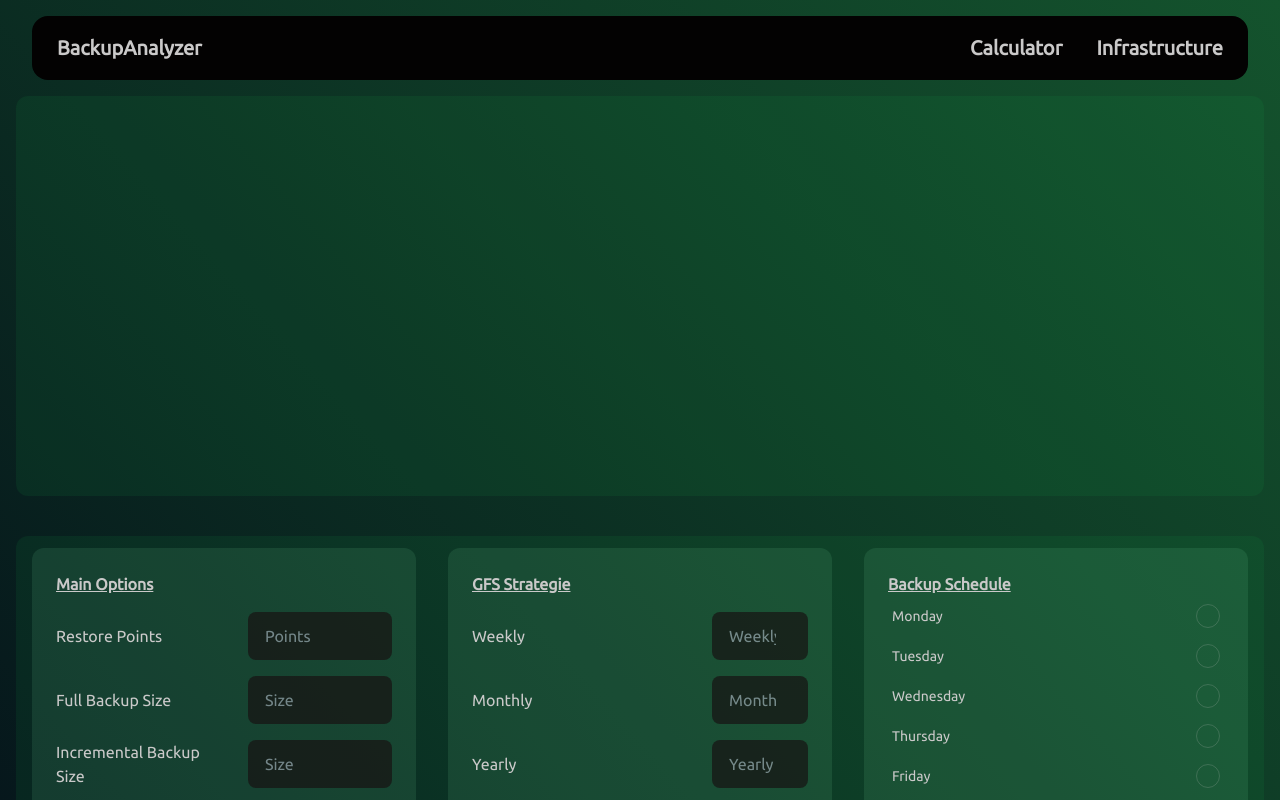
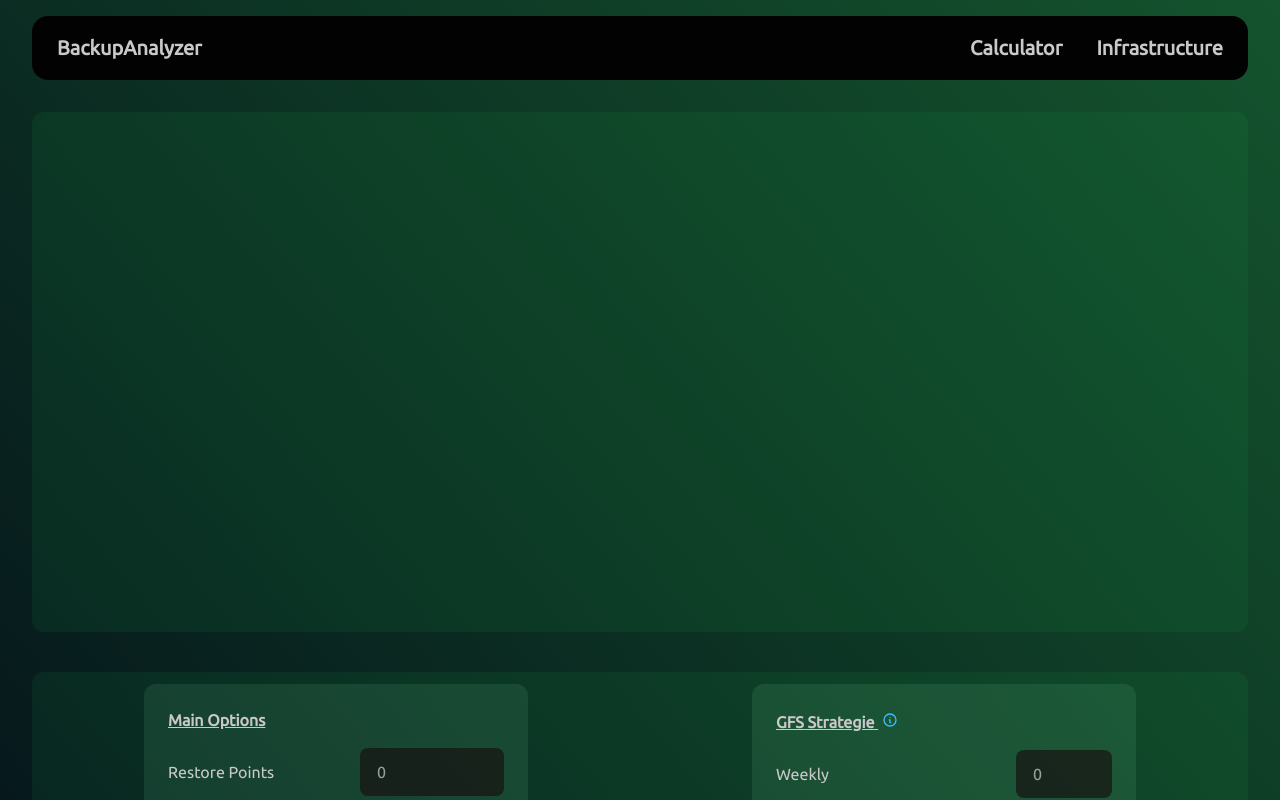
Before and after one commit to Megakuul/backup-analyzer, a SvelteKit app: page /calc in a window 1280 px wide. Shown: the top 800 px of the page. Built offline with nearby package versions, Linux system fonts and the light colour scheme.

Commit message:
Added GFS processor + Main Canvas

```diff
--- a/src/routes/+layout.svelte
+++ b/src/routes/+layout.svelte
@@ -34,6 +34,12 @@
 		box-sizing: border-box;
 	}
 
+	@media (min-width: 1200px) {
+		main {
+			padding: 2rem;
+		}
+	}
+
 	footer {
 		display: flex;
 		flex-direction: column;
--- a/src/routes/calc/+page.svelte
+++ b/src/routes/calc/+page.svelte
@@ -1,4 +1,5 @@
 <script>
+    import { base } from "$app/paths";
     /**
      * @typedef {('Monday' | 'Tuesday' | 'Wednesday' | 'Thursday' | 'Friday' | 'Saturday' | 'Sunday')} DAY
     */
@@ -11,10 +12,22 @@
     const GFS_LOCSTORE_KEY = "conf_gfs";
     const MAIN_OPTIONS_LOCSTORE_KEY = "conf_main_options";
 
+    const DEF_GFS_WEEKLY_POINT = "Sunday";
+
+
+    /**
+     * @typedef {Object} BACKUP
+     * @property {boolean} full
+     * @property {boolean} weekly
+     * @property {boolean} monthly
+     * @property {boolean} yearly
+     * @property {number} size
+    */
+
     /**
      * @typedef {Object} WEEKDAY
      * @property {DAY} day
-     * @property {number} points
+     * @property {Array<BACKUP>} points
      * @property {boolean} exec
      * @property {boolean} full
     */
@@ -35,13 +48,13 @@
 
     /** @type {WEEKDAY[]} */
     let weekdays = [
-        { day: 'Monday', points: 0, exec: false, full: false },
-        { day: 'Tuesday', points: 0, exec: false, full: false },
-        { day: 'Wednesday', points: 0, exec: false, full: false },
-        { day: 'Thursday', points: 0, exec: false, full: false },
-        { day: 'Friday', points: 0, exec: false, full: false },
-        { day: 'Saturday', points: 0, exec: false, full: false },
-        { day: 'Sunday', points: 0, exec: false, full: false }
+        { day: 'Monday', points: [], exec: false, full: false },
+        { day: 'Tuesday', points: [], exec: false, full: false },
+        { day: 'Wednesday', points: [], exec: false, full: false },
+        { day: 'Thursday', points: [], exec: false, full: false },
+        { day: 'Friday', points: [], exec: false, full: false },
+        { day: 'Saturday', points: [], exec: false, full: false },
+        { day: 'Sunday', points: [], exec: false, full: false }
     ];
 
     /** @type {GFS} */
@@ -58,6 +71,9 @@
         increment_size: 0
     };
 
+    /** Is SaveState clicked @type {boolean} */
+    let isSaveState = false;
+
     onMount(() => {
         // Try to load config from localstore
         weekdays = loadIfExisting(WEEKDAYS_LOCSTORE_KEY, weekdays);
@@ -68,10 +84,9 @@
     /**
      * @param {WEEKDAY[]} weekdays
      * @param {MAIN_OPTIONS} main_options
-     * @param {GFS} gfs
      * @returns {WEEKDAY[]}
     */
-    const processRetentionPolicy = (weekdays, main_options, gfs) => {
+    const processRetentionPolicy = (weekdays, main_options) => {
 
         /** @type {WEEKDAY[]} */
         const processedDays = weekdays.filter(weekday => weekday.exec);
@@ -86,40 +101,113 @@
         const extraPoints = main_options.restore_points % processedDays.length;
 
         /** @type {number} */
-        let index = 0;
+        let pointIndex = 0;
         // We create a new object and return it, because svelte will not react if we directly edit the weekdays object.
         return weekdays.map((weekday, _) => {
             if (!weekday.exec) return weekday;
 
-            index++;
+            pointIndex++;
+
+            /** @type {Array<BACKUP>} */
+            let pointsBuf = [];
+
+            for (let i = 1; i < basePoints + (pointIndex <= extraPoints ? 1 : 0); i++) {
+                /** @type {BACKUP} */
+                const point = {
+                    full: false,
+                    weekly: false,
+                    monthly: false,
+                    yearly: false,
+                    size: 0
+                };
+
+                // Initial Backup is always full
+                if (i===1 && pointIndex===1) {point.full == true}
+                // Set Backup to full if the weekday is full
+                point.full = weekday.full;
+
+                // Set Backup size
+                point.size = point.full
+                    ? main_options.full_size : main_options.increment_size;
+
+                pointsBuf.push(point);
+            }
             return {
                 day: weekday.day,
-                points: basePoints + (index <= extraPoints ? 1 : 0),
+                points: pointsBuf,
                 exec: weekday.exec,
                 full: weekday.full,
             };
         });
     }
 
+    /** TODO: ProcessGFS does not work right now
+     * @param {WEEKDAY[]} weekdays
+     * @param {MAIN_OPTIONS} main_options
+     * @param {GFS} gfs
+     * @returns {WEEKDAY[]}
+     */
+    const processGFS = (weekdays, main_options, gfs) => {
+        if (gfs.weekly===0 && gfs.monthly===0 && gfs.yearly===0) {
+            return weekdays;
+        }
+
+        let weeks = [];
+
+        for (let i = 0; i < main_options.restore_points; i+=7) {
+            const week = [];
+            for (let j = 0;j < 7; j++) {
+                week.push(weekdays[j]);
+            }
+            weeks.push(week);
+        }
+
+        return weekdays;
+    }
+
     // Updates the Canvas displaying the RetentionPolicy
     const updateCanvas = () => {
-        weekdays = processRetentionPolicy(weekdays, main_options, gfs);
+        // Create buffer, to avoid rerendering twice
+        const weekdaysBuf = processRetentionPolicy(weekdays, main_options);
+        weekdays = processGFS(weekdaysBuf, main_options, gfs);
     }
 
     /** Updateevent for MainOptions
+     *
+     * The function must execute even with a bound value since the svelte state doesn't update on subproperty changes.
+     * Although setting the key directly seems redundant due to the value binding,
+     * "change" runs after "bind", causing Canvas to be one step behind.
      * @param {Event & {currentTarget: EventTarget & HTMLInputElement;}} e
      * @param {MAIN_OPTIONS} main_options
      * @param {keyof MAIN_OPTIONS} key
     */
     const updateMainOption = (e, main_options, key) => {
         if (main_options.hasOwnProperty(key)) {
+            // Input validation
+            const max =
+                Number.isNaN(parseFloat(e.currentTarget.max))
+                    ? Infinity : parseFloat(e.currentTarget.max);
+
+            e.currentTarget.value =
+                max < parseFloat(e.currentTarget.value)
+                    ? "" : e.currentTarget.value;
+            // Input validation
+
+            // If input is a string parseFloat will evaluate as NaN, and it is catched below.
             main_options[key] = parseFloat(e.currentTarget.value);
-            main_options[key] = Number.isNaN(main_options[key]) ? 0 : main_options[key];
+
+            main_options[key] =
+                Number.isNaN(main_options[key]) ? 0 : main_options[key];
+
             updateCanvas();
         }
     }
 
     /** Updateevent for GFS Strategie
+     *
+     * The function must execute even with a bound value since the svelte state doesn't update on subproperty changes.
+     * Although setting the key directly seems redundant due to the value binding,
+     * "change" runs after "bind", causing Canvas to be one step behind.
      * @param {Event & {currentTarget: EventTarget & HTMLInputElement;}} e
      * @param {GFS} gfs
      * @param {keyof GFS} key
@@ -133,6 +221,10 @@
     }
 
     /** Updateevent for Full/Regular Schedule
+     *
+     * The function must execute even with a bound value since the svelte state doesn't update on subproperty changes.
+     * Although setting the key directly seems redundant due to the value binding,
+     * "change" runs after "bind", causing Canvas to be one step behind.
      * @param {Event & {currentTarget: EventTarget & HTMLInputElement;}} e
      * @param {WEEKDAY} weekday
      * @param {keyof WEEKDAY} key
@@ -144,29 +236,33 @@
         }
     }
 
-    let saveState = false;
-
     /** Saves the current state to the local store */
     const onSaveClick = () => {
         setLocStore(WEEKDAYS_LOCSTORE_KEY, weekdays);
         setLocStore(GFS_LOCSTORE_KEY, gfs);
         setLocStore(MAIN_OPTIONS_LOCSTORE_KEY, main_options);
 
-        saveState=true;
+        isSaveState=true;
         setTimeout(() => {
-            saveState=false;
+            isSaveState=false;
         }, 2000)
     }
 </script>
 
-<div class="bg-green-600 bg-opacity-10 rounded-xl sm:p-10 p-2 mb-10 h-[50vh]">
+<div class="bg-green-600 bg-opacity-10 rounded-xl sm:p-10 p-2 mb-10 h-[65vh] overflow-x-scroll">
     <div class="flex flex-row justify-around">
         {#each weekdays as weekday}
             {#if weekday.exec}
-                <div transition:fade class="flex flex-col overflow-y-scroll">
-                    <p class="lg:text-2xl sm:text-lg text-xs font-bold">{weekday.day}</p>
-                    {#each Array(weekday.points) as _, i}
-                        <div class="btn btn-ghost">Hal</div>
+                <div transition:fade class="flex flex-col items-center">
+                    <p class="lg:text-2xl sm:text-lg text-xs font-bold mb-2">
+                        <span class="hidden sm:inline">{weekday.day}</span>
+                        <span class="inline sm:hidden">{weekday.day[0]}</span>
+                    </p>
+                    {#each weekday.points as backup}
+                        <div transition:fade class="btn btn-ghost {weekday.full ? "bg-orange-500" : "bg-green-500"}
+                            bg-opacity-25 hover:animate-pulse
+                            xl:w-28 xl:h-28 md:w-24 md:h-24 h-10 w-10 sm:my-4 my-2">
+                        </div>
                     {/each}
                 </div>
             {/if}
@@ -178,38 +274,59 @@
     <div class="option-container flex flex-col">
         <h1 class="underline font-bold">Main Options</h1>
         <div class="flex flex-row mt-4 justify-between items-center">
-            <p class="pr-4">Restore Points</p>
-            <input type="number" placeholder="Points" min="0" on:change={(e) => {updateMainOption(e, main_options, "restore_points")}}
-            class="input opacity-70 w-36"/>
+            <p class="pr-4" title="max 500 points">Restore Points</p>
+            <input type="number" placeholder="Points" min="0" max="500"
+            on:change={(e) => {updateMainOption(e, main_options, "restore_points")}}
+            class="input opacity-70 w-36" bind:value={main_options.restore_points} />
         </div>
         <div class="flex flex-row mt-4 justify-between items-center">
-            <p class="pr-4">Full Backup Size</p>
-            <input type="number" placeholder="Size" min="0" on:change={(e) => {updateMainOption(e, main_options, "full_size")}}
-            class="input opacity-70 w-36"/>
+            <p class="pr-4" title="max 10'000 GB">Full Backup Size</p>
+            <input type="number" placeholder="Size" min="0" max="10000"
+            on:change={(e) => {updateMainOption(e, main_options, "full_size")}}
+            class="input opacity-70 w-36" bind:value={main_options.full_size} />
         </div>
         <div class="flex flex-row mt-4 justify-between items-center">
-            <p class="pr-4">Incremental Backup Size</p>
-            <input type="number" placeholder="Size" min="0" on:change={(e) => {updateMainOption(e, main_options, "increment_size")}}
-            class="input opacity-70 w-36"/>
+            <p class="pr-4" title="max 1'000 GB">Incremental Backup Size</p>
+            <input type="number" placeholder="Size" min="0" max="1000"
+            on:change={(e) => {updateMainOption(e, main_options, "increment_size")}}
+            class="input opacity-70 w-36" bind:value={main_options.increment_size} />
         </div>
     </div>
 
     <div class="option-container flex flex-col">
-        <h1 class="underline font-bold">GFS Strategie</h1>
+        <h1 class="underline font-bold">GFS Strategie
+            <div class="dropdown dropdown-end">
+                <!-- svelte-ignore a11y-no-noninteractive-tabindex -->
+                <!-- svelte-ignore a11y-label-has-associated-control -->
+                <label tabindex="0" title="GFS engine rules" class="btn btn-circle btn-ghost btn-xs text-info">
+                    <svg xmlns="http://www.w3.org/2000/svg" fill="none" viewBox="0 0 24 24" class="w-4 h-4 stroke-current"><path stroke-linecap="round" stroke-linejoin="round" stroke-width="2" d="M13 16h-1v-4h-1m1-4h.01M21 12a9 9 0 11-18 0 9 9 0 0118 0z"></path></svg>
+                </label>
+                <!-- svelte-ignore a11y-no-noninteractive-tabindex -->
+                <div tabindex="0" class="card compact dropdown-content z-[1] shadow bg-base-100 rounded-box w-64">
+                    <div class="card-body">
+                        <h2 class="card-title">GFS engine rules</h2>
+                        <p>If multiple full backups exist, it uses the one from <b>Sunday</b></p>
+                        <p>It will use the weekly full backup from the <b>first month</b> as montly</p>
+                        <p>It will use the monthly full backup from <b>January</b> as yearly</p>
+                    </div>
+                </div>
+            </div>
+        </h1>
+
         <div class="flex flex-row mt-4 justify-between items-center">
-            <p class="pr-4">Weekly</p>
-            <input type="number" placeholder="Weekly" max="55" min="0" on:change={(e) => {updateGFS(e, gfs, "weekly")}}
-            class="input opacity-70 w-24"/>
+            <p class="pr-4" title="max 53 points">Weekly</p>
+            <input type="number" placeholder="Weekly" max="53" min="0" on:change={(e) => {updateGFS(e, gfs, "weekly")}}
+            class="input opacity-70 w-24" bind:value={gfs.weekly}/>
         </div>
         <div class="flex flex-row mt-4 justify-between items-center">
-            <p class="pr-4">Monthly</p>
-            <input type="number" placeholder="Monthly" max="12" min="0" on:change={(e) => {updateGFS(e, gfs, "monthly")}}
-            class="input opacity-70 w-24"/>
+            <p class="pr-4" title="max 36 points">Monthly</p>
+            <input type="number" placeholder="Monthly" max="36" min="0" on:change={(e) => {updateGFS(e, gfs, "monthly")}}
+            class="input opacity-70 w-24" bind:value={gfs.monthly}/>
         </div>
         <div class="flex flex-row mt-4 justify-between items-center">
-            <p class="pr-4">Yearly</p>
-            <input type="number" placeholder="Yearly" max="20" min="0" on:change={(e) => {updateGFS(e, gfs, "yearly")}}
-            class="input opacity-70 w-24"/>
+            <p class="pr-4" title="max 10 points">Yearly</p>
+            <input type="number" placeholder="Yearly" max="10" min="0" on:change={(e) => {updateGFS(e, gfs, "yearly")}}
+            class="input opacity-70 w-24" bind:value={gfs.yearly}/>
         </div>
     </div>
 
@@ -219,7 +336,8 @@
             <div class="form-control">
                 <label class="label cursor-pointer">
                     <span class="label-text mr-3">{weekday.day}</span>
-                    <input type="checkbox" on:change={(e) => {updateSchedule(e, weekday, "exec")}} class="checkbox" />
+                    <input type="checkbox" bind:checked={weekday.exec}
+                    on:change={(e) => {updateSchedule(e, weekday, "exec")}} class="checkbox" />
                 </label>
             </div>
         {/each}
@@ -230,7 +348,8 @@
             <div class="form-control">
                 <label class="label cursor-pointer">
                     <span class="label-text mr-3">{weekday.day}</span>
-                    <input type="checkbox" on:change={(e) => {updateSchedule(e, weekday, "full")}} class="checkbox" />
+                    <input type="checkbox" bind:checked={weekday.full}
+                    on:change={(e) => {updateSchedule(e, weekday, "full")}} class="checkbox" />
                 </label>
             </div>
         {/each}
@@ -238,12 +357,16 @@
 </div>
 
 <center>
-    <button on:click={onSaveClick} class="btn {saveState ? "btn-success" : "btn-ghost"} opacity-50 my-5 w-1/2 transition-all">
-        {saveState ? "Saved!" : "Save State"}</button>
+    <button on:click={onSaveClick} class="btn {isSaveState ? "btn-success" : "btn-ghost"} opacity-50 my-5 w-1/2 transition-all">
+        {isSaveState ? "Saved!" : "Save State"}</button>
 </center>
 
 <style>
     .option-container {
         @apply bg-green-300 bg-opacity-10 rounded-xl p-6 m-3 max-w-sm w-full;
     }
+
+    b {
+        @apply text-green-700;
+    }
 </style>
```
Also changed, not shown: 2 other files (tests, documents, lock files or other folders).
